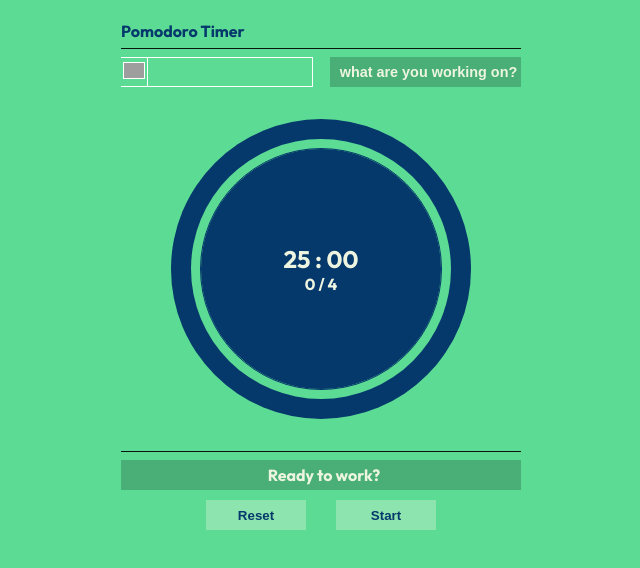
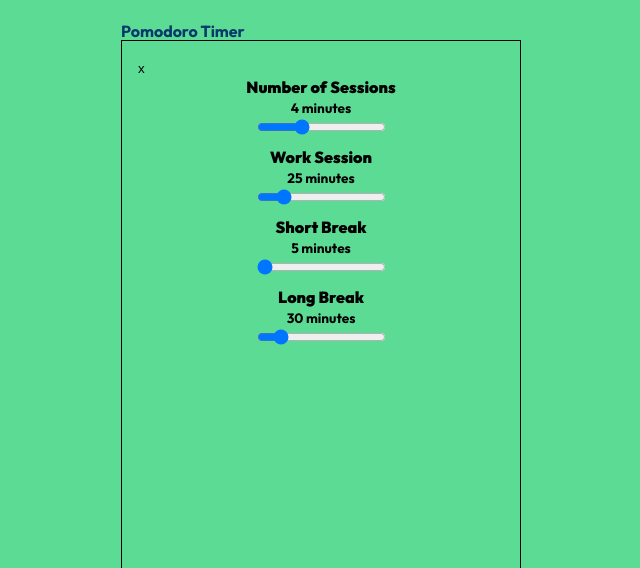
Before and after one commit to aabrahamx/pomodoro, a Vue app: page / in a window 1280 px wide. Both pictures are taken after a click on the button 453 px from the left and 72 px from the top of the page. Shown: the top 568 px of the page, without its empty margins (319-959 px from the left). Built offline with nearby package versions, Linux system fonts and the light colour scheme; grey boxes are pictures that could not be loaded.

Commit message:
component build

```diff
--- a/src/components/Setting/Setting.vue
+++ b/src/components/Setting/Setting.vue
@@ -1,79 +1,112 @@
 <script setup>
-import { ref, defineProps } from 'vue';
+import { ref } from "vue";
+import { storeToRefs } from 'pinia';
+import { useTimer } from "../../app/store";
 
-const props = defineProps({
-    showSetting: Boolean
-});
+const store = useTimer();
 
+const { workSession, shortBreak, longBreak, sessionAmount } = storeToRefs(store);
+const showSetting = ref(false);
 </script>
 
 <template>
     <div class="wrapper">
-        <button class="imgbtn">
-            <img
-                width="20"
-                src="https://img.icons8.com/external-tanah-basah-glyph-tanah-basah/48/ffffff/external-setting-essentials-pack-tanah-basah-glyph-tanah-basah.png"
-            />
+        <button class="btn-toggle" @click="showSetting = !showSetting">
+            <img width="20"
+                src="https://img.icons8.com/external-tanah-basah-glyph-tanah-basah/48/ffffff/external-setting-essentials-pack-tanah-basah-glyph-tanah-basah.png" />
         </button>
-        <div v-show="props.showSetting" class="input-cont">
-            <div id="session-wrapper">
-                <label for="sessionNumber">Sessions</label>
-                <input
-                    type="number"
-                    id="sessionNumber"
-                    min="1"
-                    max="10"
-                    step="1"
-                />
-            </div>
-            <div>
-                <label for="focus">Work</label>
-                <input
-                    type="number"
-                    min="5"
-                    max="120"
-                    step="5"
-                    id="focus"
-                />
-            </div>
-            <div>
-                <label for="short-break">Short Break</label>
-                <input
-                    type="number"
-                    min="5"
-                    max="30"
-                    step="5"
-                    id="short-break"
-                />
-            </div>
-            <div>
-                <label for="long-break">Long Break</label>
-                <input
-                    type="number"
-                    min="15"
-                    max="120"
-                    step="15"
-                    id="long-break"
-                />
-            </div>
+
+        <div v-if="showSetting" class="wrapper-setting">
+            <form class="container-setting">
+                <button class="btn-toggle" @click="showSetting = !showSetting">x</button>
+                <section id="session-wrapper">
+                    <label for="session-number">
+                        <span class="label-title">Number of Sessions</span>
+                        <br>
+                        <span class="input-value">{{ sessionAmount }} minutes</span>
+                    </label>
+                    <input v-model="sessionAmount" type="range" id="session-number" min="1" max="10" step="1" />
+                </section>
+                <section>
+                    <label for="work-session">
+                        <span class="label-title">Work Session</span>
+                        <br>
+                        <span class="input-value">{{ workSession }} minutes</span>
+                    </label>
+                    <input v-model="workSession" type="range" min="5" max="120" step="5" id="work-session" />
+                </section>
+                <section>
+                    <label for="short-break">
+                        <span class="label-title">Short Break</span>
+                        <br>
+                        <span class="input-value">{{ shortBreak }} minutes</span>
+                    </label>
+                    <input v-model="shortBreak" type="range" min="5" max="30" step="5" id="short-break" />
+                </section>
+                <section>
+                    <label for="long-break">
+                        <span class="label-title">Long Break</span>
+                        <br>
+                        <span class="input-value">{{ longBreak }} minutes</span>
+                    </label>
+                    <input v-model="longBreak" type="range" min="15" max="120" step="15" id="long-break" />
+                </section>
+            </form>
         </div>
     </div>
 </template>
 
 <style scoped>
 * {
-    outline: 1px solid white;
+    outline: 0px solid red;
 }
 .wrapper {
-    margin-right: 10px;
+    width: fit-content;
+    height: fit-content;
     display: flex;
     align-items: flex-start;
 }
-.imgbtn {
+.btn-toggle {
     border: 0;
     margin: 0;
-    padding: 5px 3px;
+    padding: 0;
     background-color: inherit;
 }
-
+.wrapper-setting {
+    position: fixed;
+    width: 100vw;
+    height: 95vh;
+    left: 0;
+    top: 5vh;
+    display: flex;
+    align-items: flex-start;
+    justify-content: center;
+    z-index: 12;
+}
+.container-setting {
+    box-sizing: border-box;
+    width: 100%;
+    max-width: 25rem;
+    height: 85%;
+    padding: 1rem;
+    background-color: #5cdb95;
+    border: 1px solid black;
+}
+.container-setting > section {
+    margin-bottom: 10px;
+    display: flex;
+    align-items: center;
+    justify-content: center;
+    flex-direction: column;
+}
+label {
+    text-align: center;
+}
+.label-title {
+    font-weight: bolder
+}
+.input-value {
+    font-size: .85rem;
+    margin-top: 1rem;
+}
 </style>
```
